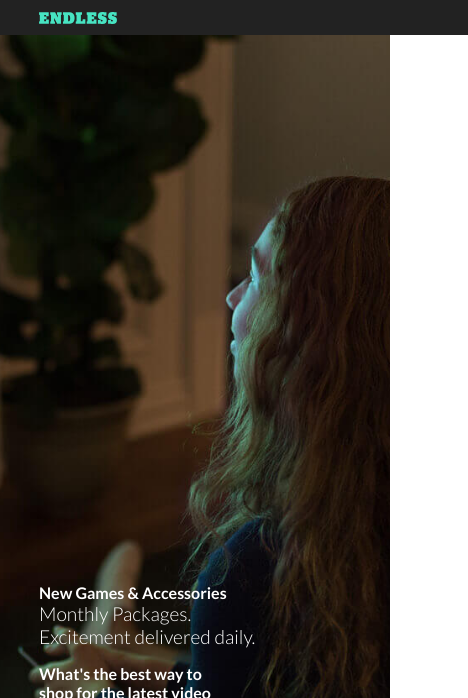
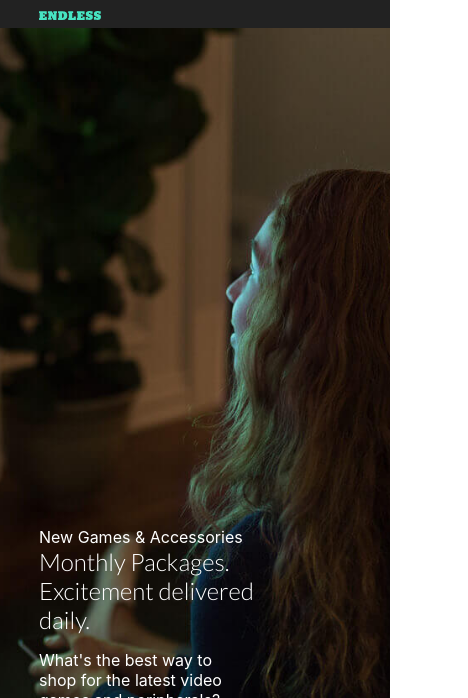
Before and after one commit to LaurieLonecrow/SingleStone, a React (Create React App) app: page / in a window 390 px wide. Shown: the top 698 px of the page, 468 px wide, since content can reach past the window. Built offline with nearby package versions, Linux system fonts and the light colour scheme; no server answers.

Commit message:
fix:responsive sizing howSection

```diff
--- a/src/App.css
+++ b/src/App.css
@@ -6,8 +6,3 @@
   height: 40vmin;
   pointer-events: none;
 }
-
-.test {
-  font-family: 'Lato', sans-serif;
-  font-weight: 700;
-}
--- a/src/App.js
+++ b/src/App.js
@@ -8,7 +8,7 @@ import './App.css';
 
 function App() {
   return (
-    <div class="test">
+    <div>
       <Header/>
       <Hero/>
       <HowSection/>
--- a/src/components/Header/Header.module.css
+++ b/src/components/Header/Header.module.css
@@ -1,7 +1,6 @@
 .header_background {
-    background-color: rgba(34,34,34,255)    ;
-    width: 100vw;
-    padding: 2% 10%;
+    background-color: rgba(34,34,34,255);
+    padding: 1% 10%;
 }
 
 .logo {
@@ -9,8 +8,6 @@
 }
 
 @media screen and (max-width: 700px) {
-    .header_background {
-    }
 
     .logo {
         width: 20%;
--- a/src/components/Hero/Hero.module.css
+++ b/src/components/Hero/Hero.module.css
@@ -20,7 +20,8 @@
 }
 
 @media screen and (max-width: 576px) {
-    .hero_container {
+
+.hero_container {
     bottom: 5%;
     left: 10%;
     width: 60%;
--- a/src/components/Hero/HeroSubtitle/HeroSubtitle.module.css
+++ b/src/components/Hero/HeroSubtitle/HeroSubtitle.module.css
@@ -13,7 +13,7 @@
 
 @media screen and (max-width: 576px) {
     .hero_subtitle {
-        font-size: 1.2rem;
+        font-size: 1.5rem;
     }
 
   }
--- a/src/components/HowSection/HowSection.module.css
+++ b/src/components/HowSection/HowSection.module.css
@@ -20,12 +20,12 @@
 }
 
 @media screen and (max-width: 700px) {
-
+    .how_section {
+        flex-direction: column;
+    }
 }
 
 @media screen and (max-width: 576px) {
-    .how_section {
-        flex-direction: column;
-    }
+
 
   }
--- a/src/components/HowSection/index.js
+++ b/src/components/HowSection/index.js
@@ -39,3 +39,6 @@ export default function HowSection() {
         </div>
     )
 }
+
+//I see that step number 3 requires a different versionContent title, but I need
+//to think about it longer to come up with a clean way to dynamically change that.
--- a/src/index.css
+++ b/src/index.css
@@ -2,6 +2,7 @@
 
 body {
   margin: 0;
+  min-height: 100vh;
   font-family: -apple-system, BlinkMacSystemFont, 'Segoe UI', 'Roboto', 'Oxygen',
     'Ubuntu', 'Cantarell', 'Fira Sans', 'Droid Sans', 'Helvetica Neue', 'Lato',
     sans-serif;
```
